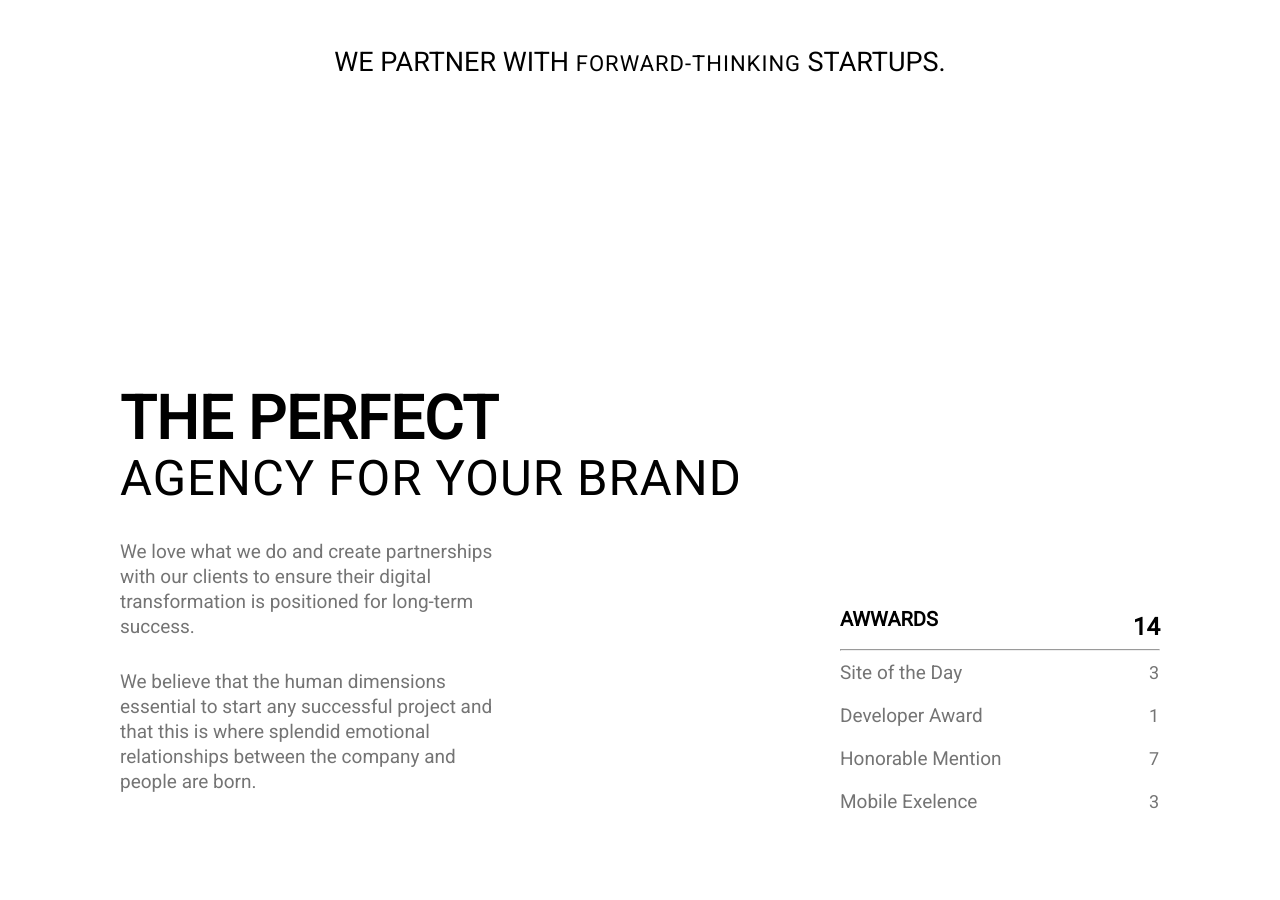
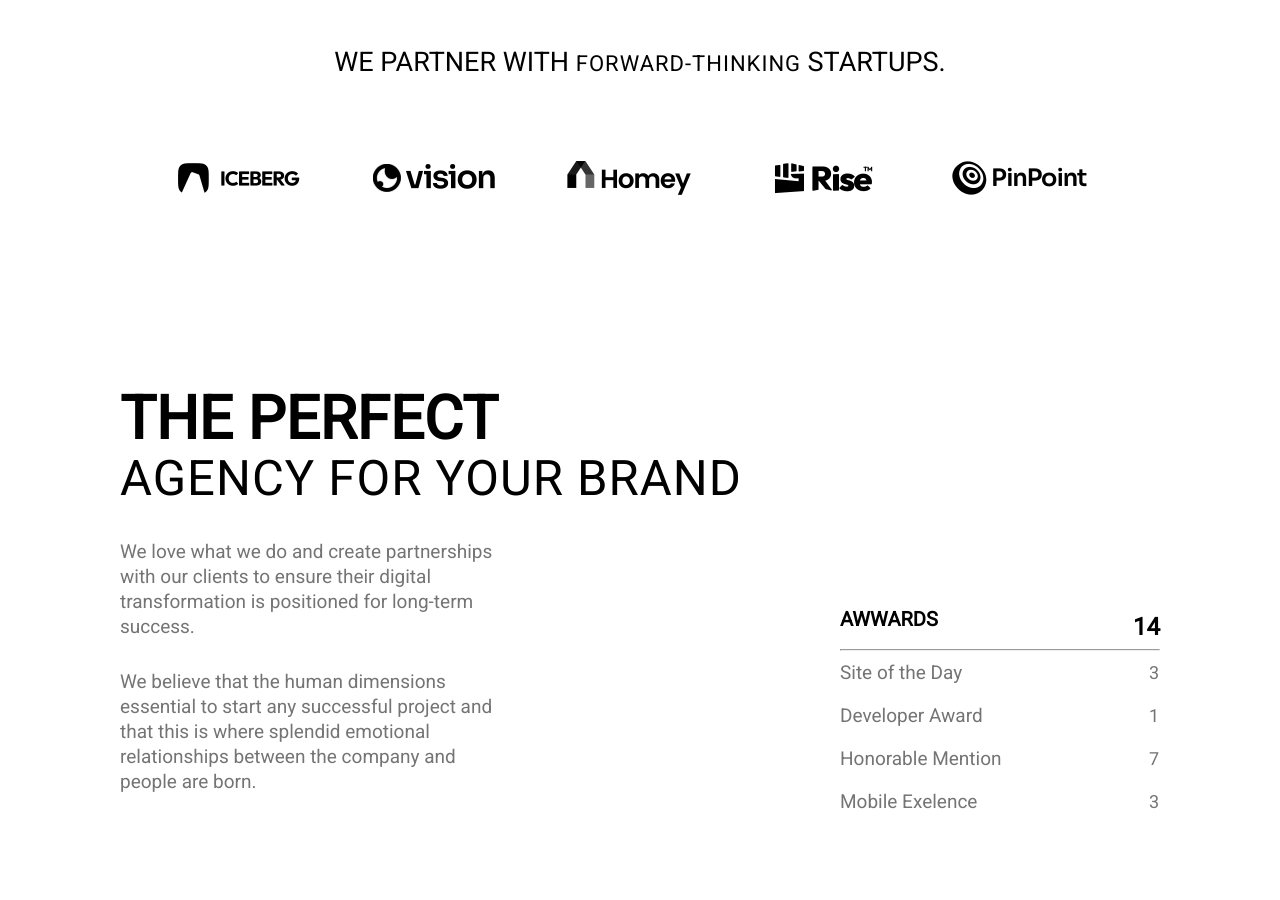
Before and after one commit to AlexandrLatushko/final_work, a plain HTML site: page index.html in a window 1280 px wide. Shown: the part 1560-2460 px from the top of the page. Drawn offline with Linux system fonts and the light colour scheme; the site is published under a folder, as on GitHub Pages, so addresses that start at the root find nothing.

Commit message:
add img css

```diff
--- a/index.css
+++ b/index.css
@@ -206,7 +206,7 @@
   margin:50px auto;
   width: 1023px;
   height: 94px;
-  background-image: url(/img/Снимок\ экрана\ 2022-08-11\ в\ 06.47\ 1.png);
+  background-image: url(img/Снимок\ экрана\ 2022-08-11\ в\ 06.47\ 1.png);
 }
 
 
```
